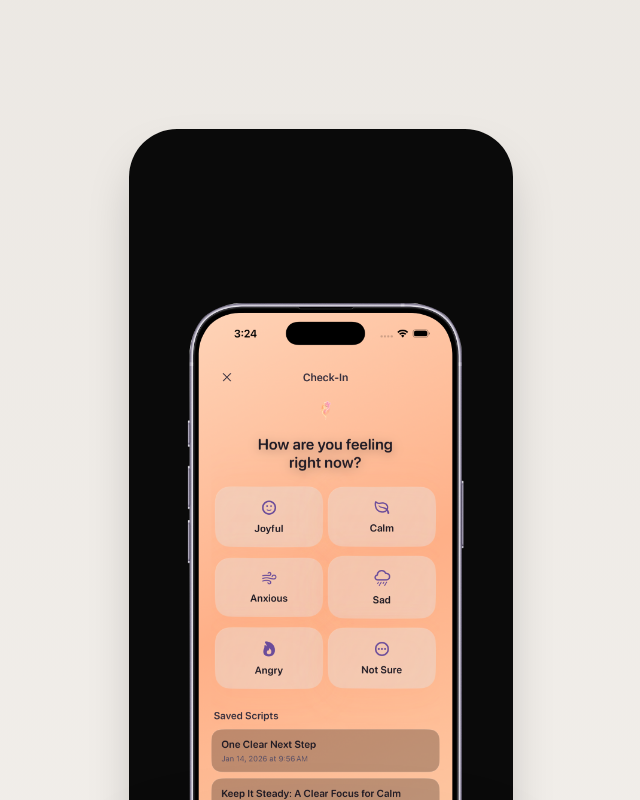
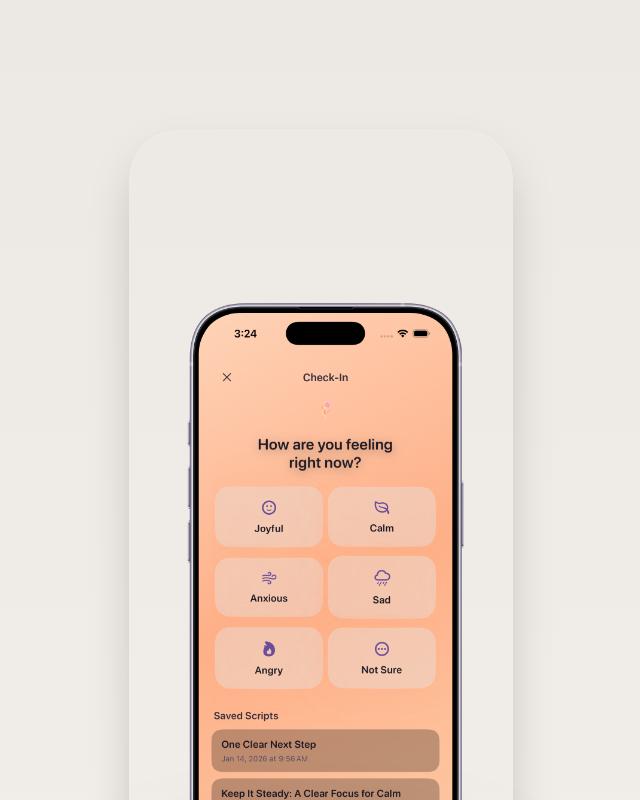
Before and after one commit to Dwabber/levitate-landing, a Next.js app: page / in a window 1280 px wide. Shown: the part 740-1540 px from the top of the page, without its empty margins (319-959 px from the left). Built offline with nearby package versions, Linux system fonts and the light colour scheme.

Commit message:
fix: update background color to transparent and adjust ring color for improved visibility

```diff
--- a/app/page.tsx
+++ b/app/page.tsx
@@ -235,7 +235,7 @@ export default function Page() {
           transition={{ duration: 1.2, delay: 0.3, ease: [0.25, 0.1, 0.25, 1] }}
           className="max-w-sm mx-auto relative"
         >
-          <div className="relative aspect-[9/19.5] rounded-[3rem] bg-[#0a0a0a] shadow-2xl overflow-hidden">
+          <div className="relative aspect-[9/19.5] rounded-[3rem] bg-transparent shadow-2xl overflow-hidden">
             <div className="absolute inset-0">
               <div className="h-full w-full overflow-hidden">
                 <motion.div
@@ -256,7 +256,7 @@ export default function Page() {
                 </motion.div>
               </div>
             </div>
-            <div className="absolute inset-0 rounded-[3rem] ring-1 ring-white/10 pointer-events-none" />
+            <div className="absolute inset-0 rounded-[3rem] ring-1 ring-black/10 pointer-events-none" />
           </div>
 
           {/* Shadow underneath iPhone */}
```
